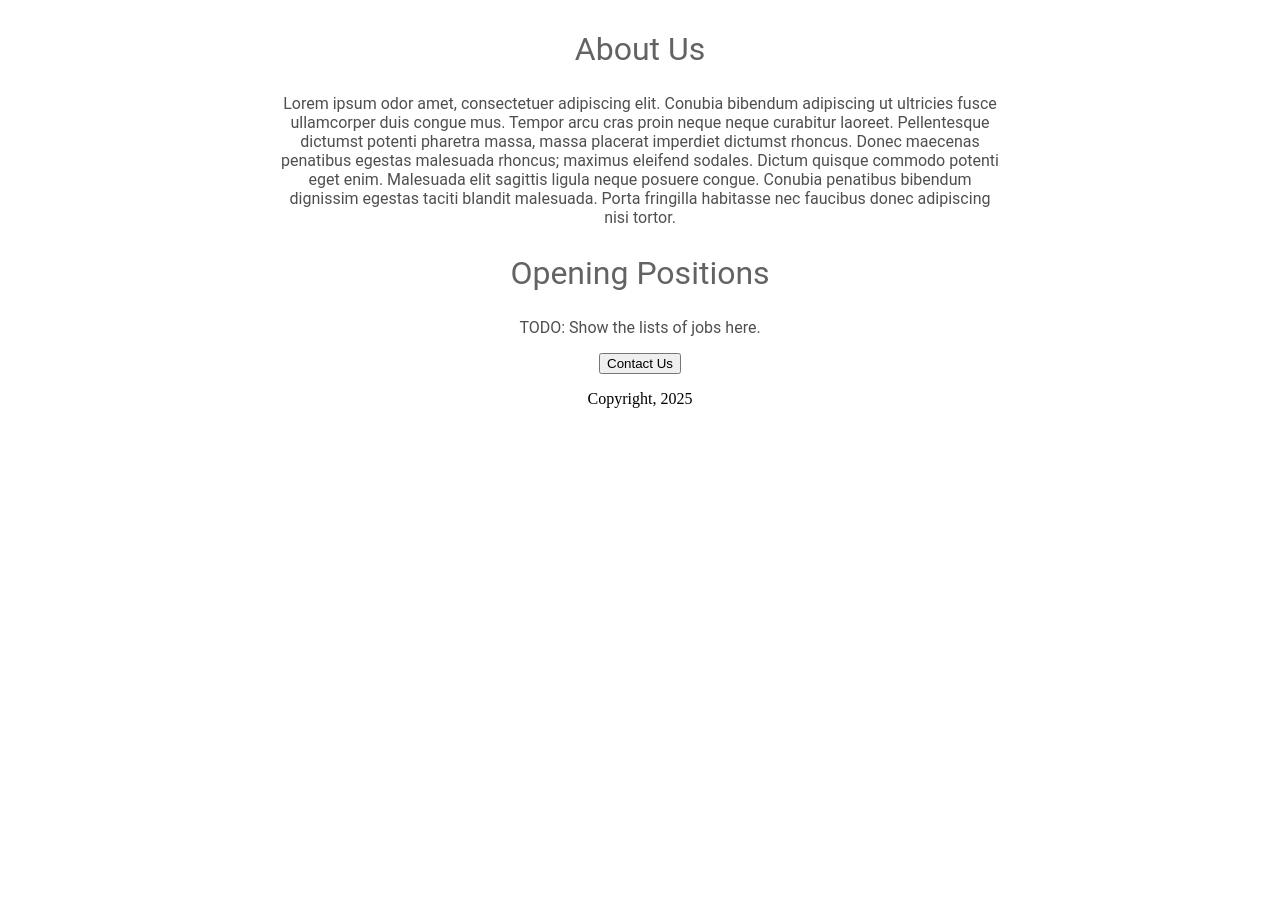
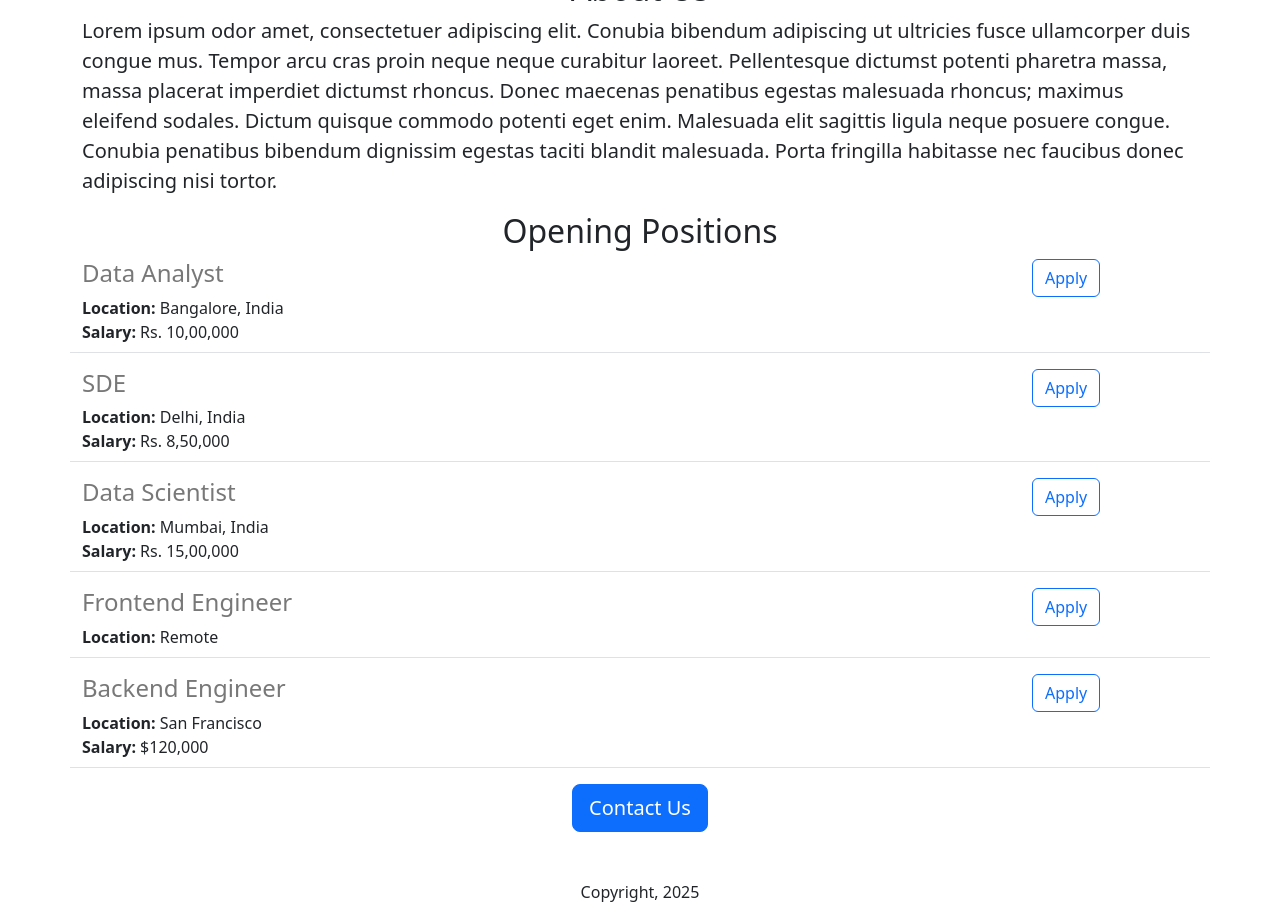
Before and after one commit to A23droid/career-website, a Flask app: page / in a window 1280 px wide. Shown: the part 486-1406 px from the top of the page. Before the commit the page ends 894 px from the top, so only its background shows below. Run offline with Flask 3, Linux system fonts and the light colour scheme.

Commit message:
Added dynamic data and API route

```diff
--- a/app.py
+++ b/app.py
@@ -1,11 +1,45 @@
-from flask import Flask, render_template
+from flask import Flask, render_template, jsonify
 
 app = Flask(__name__)
 
+JOBS = [
+  {
+    'id': 1,
+    'title': 'Data Analyst',
+    'location': 'Bangalore, India',
+    'salary': 'Rs. 10,00,000'
+  },
+  {
+    'id': 2,
+    'title': 'SDE',
+    'location': 'Delhi, India',
+    'salary': 'Rs. 8,50,000'
+  },
+  {
+    'id': 3,
+    'title': 'Data Scientist',
+    'location': 'Mumbai, India',
+    'salary': 'Rs. 15,00,000'
+  },
+  {
+    'id': 4,
+    'title': 'Frontend Engineer',
+    'location': 'Remote'
+  },
+  {
+    'id': 5,
+    'title': 'Backend Engineer',
+    'location': 'San Francisco',
+    'salary': '$120,000'
+  }
+]
+
 @app.route("/")
+def hello_world():
+  return render_template('home.html', jobs = JOBS)
 
-def hello_world():
-  return render_template('home.html')
-
+@app.route("/api/jobs")
+def list_jobs():
+  return jsonify(JOBS)
 if __name__ == "__main__":
   app.run(host = '0.0.0.0', port = 3000, debug = True)
--- a/templates/home.html
+++ b/templates/home.html
@@ -2,52 +2,32 @@
 <html>
   <head>
     <title>Careers</title>
+    <meta charset="utf-8">
+    <meta name="viewport" content="width=device-width, initial-scale=1">
+    <link href="https://cdn.jsdelivr.net/npm/bootstrap@5.3.3/dist/css/bootstrap.min.css" rel="stylesheet" integrity="sha384-QWTKZyjpPEjISv5WaRU9OFeRpok6YctnYmDr5pNlyT2bRjXh0JMhjY6hW+ALEwIH" crossorigin="anonymous">
     <style>
-      h1 {
-        font-family: Roboto;
-        font-size: 50px;
-        font-weight: normal;
-        color: rgb(101, 101, 101);
-        text-align: center;
-      }
-
       #banner {
+        height: 360px;
         width: 100%;
-        height: 360px;
         object-fit: cover;
-      }
-
-      h2 {
-        font-family: Roboto;
-        font-size: 32px;
-        color: rgb(99, 99, 99);
-        font-weight: normal;
-        text-align: center;
-      }
-
-      .bodytext {
-        font-family: Roboto;
-        color: rgb(79, 79, 79);
-        text-align: center;
-      }
-
-      #container {
-        max-width: 720px;
-        margin: 0 auto;
       }
     </style>
   </head>
   <body>
-    <div id = "container">
-      <h1>Careers</h1>
-      <img id = "banner" src = "https://c334e040-462c-41b8-9fb7-bf88987dc099-00-35z8e8r1yk3ih.pike.replit.dev:3000/static/banner.jpg">
-      <h2>About Us</h2>
-      <p class = "bodytext">Lorem ipsum odor amet, consectetuer adipiscing elit. Conubia bibendum adipiscing ut ultricies fusce ullamcorper duis congue mus. Tempor arcu cras proin neque neque curabitur laoreet. Pellentesque dictumst potenti pharetra massa, massa placerat imperdiet dictumst rhoncus. Donec maecenas penatibus egestas malesuada rhoncus; maximus eleifend sodales. Dictum quisque commodo potenti eget enim. Malesuada elit sagittis ligula neque posuere congue. Conubia penatibus bibendum dignissim egestas taciti blandit malesuada. Porta fringilla habitasse nec faucibus donec adipiscing nisi tortor.</p>
-      <h2>Opening Positions</h2>
-      <p class = "bodytext">TODO: Show the lists of jobs here.</p>
-      <div style = "text-align: center;">
-        <button>Contact Us</button>
-        <p>Copyright, 2025</p>
+    <div class = "container">
+      <h1 class = "text-center mt-3 mb-3">Careers</h1>
+      <img class = "img-fluid" id = "banner" src = "https://c334e040-462c-41b8-9fb7-bf88987dc099-00-35z8e8r1yk3ih.pike.replit.dev:3000/static/banner.jpg">
+      <h2 class = "text-center mt-3 mb-2">About Us</h2>
+      <p  class="lead">Lorem ipsum odor amet, consectetuer adipiscing elit. Conubia bibendum adipiscing ut ultricies fusce ullamcorper duis congue mus. Tempor arcu cras proin neque neque curabitur laoreet. Pellentesque dictumst potenti pharetra massa, massa placerat imperdiet dictumst rhoncus. Donec maecenas penatibus egestas malesuada rhoncus; maximus eleifend sodales. Dictum quisque commodo potenti eget enim. Malesuada elit sagittis ligula neque posuere congue. Conubia penatibus bibendum dignissim egestas taciti blandit malesuada. Porta fringilla habitasse nec faucibus donec adipiscing nisi tortor.</p>
+      <h2 class = "text-center mt-3">Opening Positions</h2>
+      <div>
+        {% for job in jobs %}
+          {% include 'jobitem.html' %}
+        {% endfor %}
+      </div>
+      <div class="text-center">
+        <button class="btn btn-primary btn-lg">Contact Us</button>
+        <p class="mt-5">Copyright, 2025</p>
       <div>
     </div>
   </body>
--- /dev/null
+++ b/templates/jobitem.html
@@ -0,0 +1,16 @@
+<div class = "border-bottom row" style = "margin-bottom: 16px; padding-bottom: 8px;">
+  <div class= "col-10">
+  <h4 style = "color: rgb(120, 120, 120); margein-bottom: 4px;">{{job['title']}}</h4>
+  <div>
+    <b>Location:</b> {{job['location']}}
+  </div>
+  {% if 'salary' in job %}
+  <div>
+    <b>Salary:</b> {{job['salary']}}
+  </div>
+  {% endif %}
+</div>
+  <div class = "col-2">
+  <button type="button" class="btn btn-outline-primary">Apply</button>
+  </div>
+</div>
```
